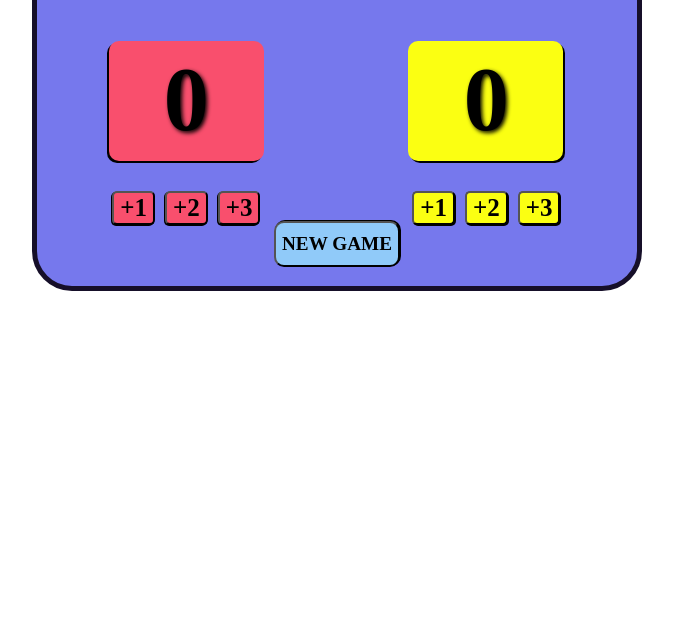
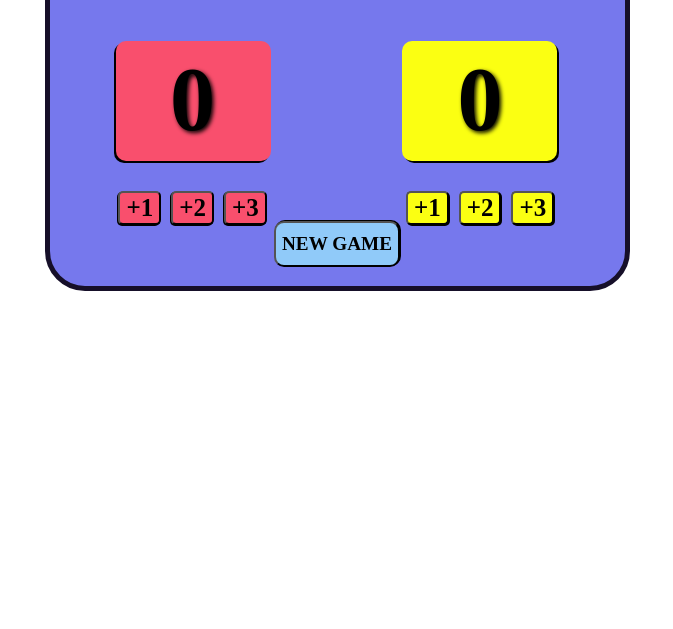
Before and after one commit to DeVTeJ10/Scoreboard, a plain HTML site: page index.html in a window 1280 px wide. Shown: the part 171-800 px from the top of the page, without its empty margins (303-976 px from the left). Drawn offline with Linux system fonts and the light colour scheme.

Commit message:
Slight adjustment to the width and height

```diff
--- a/scoreboardcss.css
+++ b/scoreboardcss.css
@@ -6,8 +6,8 @@
     font-size: 40px;
     color: #fbff12;
     text-align: center;
-    width: 600px;
-    height: 300p;
+    width: 575px;
+    height: 385p;
     border-radius: 40px;
     text-align: center;
     margin: auto;
```
